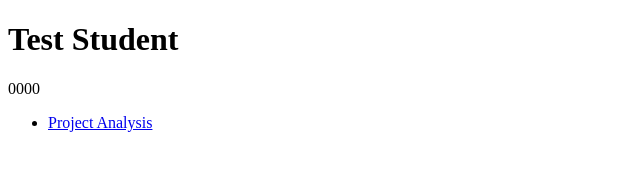
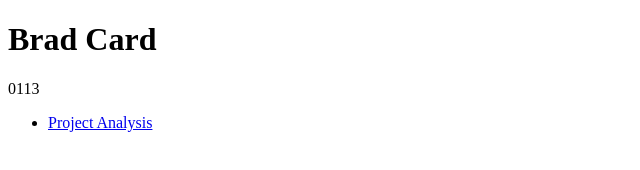
Before and after one commit to vrtkl1/wspBCard, a plain HTML site: page index.html in a window 1280 px wide. Shown: the whole page, without its empty margins (0-640 px from the left). Drawn offline with Linux system fonts and the light colour scheme.

Commit message:
updated portal page

```diff
--- a/index.html
+++ b/index.html
@@ -3,12 +3,12 @@
 <head>
 <meta charset="utf-8" />
 
-<title>Test Student's WSP Portal</title>
+<title>Brad Card's WSP Portal</title>
 </head>
 
 <body>
-	<h1>Test Student</h1>
-	<p>0000</p>
+	<h1>Brad Card</h1>
+	<p>0113</p>
 	<ul>
 		<li><a href="http:...">Project Analysis</a></li>
 	</ul>
```
